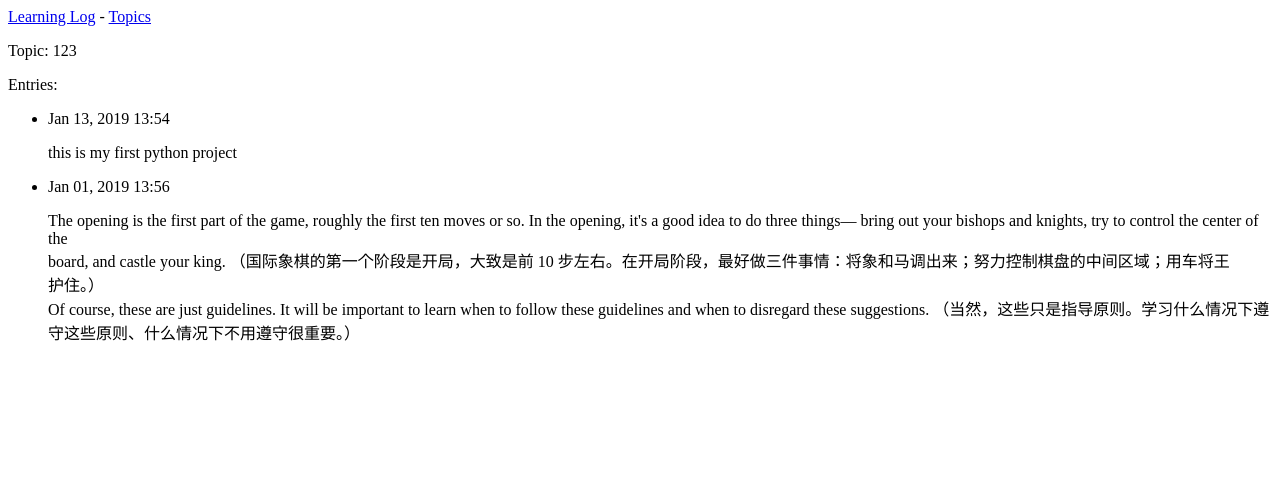
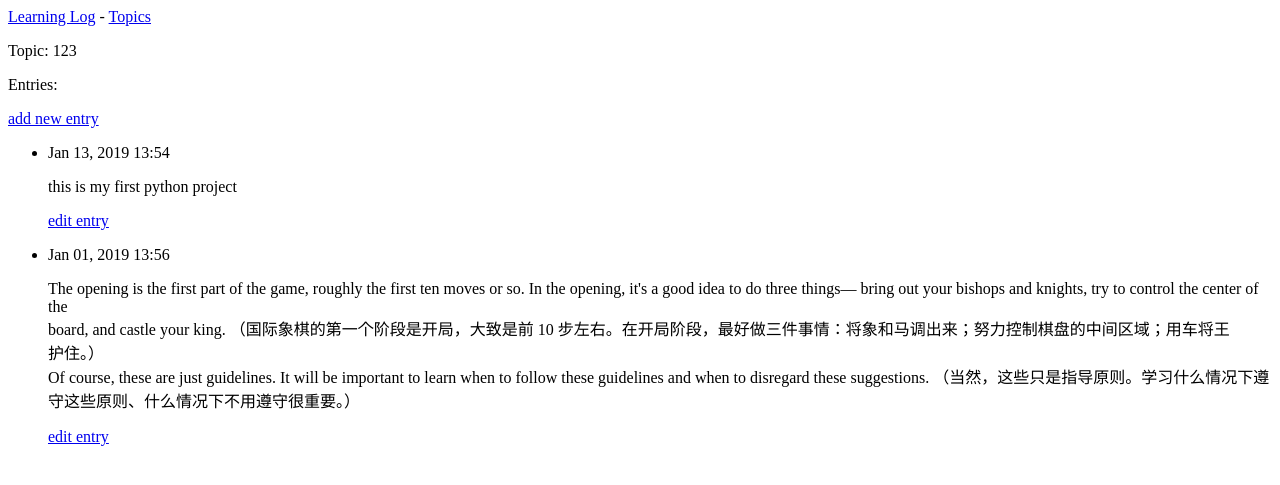
Before and after one commit to MrHonker/learning_logs_remote, a Django app: page /topics/1/ in a window 1280 px wide. Shown: the top 485 px of the page. Run offline with Django 3.2, Linux system fonts and the light colour scheme; data comes from the database, SQL or seed files in the repository; both versions use the stored data as it was after the commit.

Commit message:
完成功能： 添加topic,添加entry，编辑entry 完成至19.1.3

```diff
--- a/learning_logs/templates/learning_logs/topic.html
+++ b/learning_logs/templates/learning_logs/topic.html
@@ -1,17 +1,39 @@
-{% extends 'learning_logs/base.html' %}
+{#{% extends 'learning_logs/base.html' %}#}
+{#{% block content %}#}
+{#  <p>Topic: {{ topic }}</p>#}
+{#  <p>Entries:</p>#}
+{#  <ul>#}
+{#    {% for entry in entries %}#}
+{#      <li>#}
+{#        <p>{{ entry.date_added|date:'M d, Y H:i' }}</p>#}
+{#         <p>{{ entry.text|linebreaks }}</p>#}
+{#      </li>#}
+{#      {% empty %}#}
+{#       <li>#}
+{#         There are no entries for this topic yet.#}
+{#       </li>#}
+{#     {% endfor %}#}
+{#  </ul>#}
+{#{% endblock content %}#}
+
+{% extends "learning_logs/base.html" %}
 {% block content %}
 <p>Topic: {{ topic }}</p>
 <p>Entries:</p>
+<p>
+  <a href="{% url 'learning_logs:new_entry' topic.id %}">add new entry</a>
+</p>
 <ul>
   {% for entry in entries %}
     <li>
       <p>{{ entry.date_added|date:'M d, Y H:i' }}</p>
       <p>{{ entry.text|linebreaks }}</p>
     </li>
+    <p>
+      <a href="{% url 'learning_logs:edit_entry' entry.id %}">edit entry</a>
+    </p>
   {% empty %}
-       <li>
     There are no entries for this topic yet.
-       </li>
   {% endfor %}
 </ul>
 {% endblock content %}
--- a/learning_logs/templates/learning_logs/topics.html
+++ b/learning_logs/templates/learning_logs/topics.html
@@ -11,4 +11,5 @@
         <li>No topics have been added yet.</li>
     {% endfor %}
   </ul>
+    <a href = "{% url 'learning_logs:new_topic' %}">Add a new topic:</a>>
 {% endblock content %}
--- a/learning_logs/urls.py
+++ b/learning_logs/urls.py
@@ -12,5 +12,9 @@ urlpatterns = [
 	path('topics/', views.topics, name='topics'),
 	# path('topics/1/', views.topics, name='topics'),
 	re_path('topics/(?P<topic_id>\d+)/', views.topic, name='topic'),
+	re_path('new_topic/', views.new_topic, name='new_topic'),
+	re_path('new_entry/(?P<topic_id>\d+)/', views.new_entry, name='new_entry'),
+	url('edit_entry/(?P<entry_id>\d+)/', views.edit_entry,
+		name='edit_entry'),
 	#re_path('topics/(?P<topic_id>\d+)/', views.topic, name='topic'),
 ]
--- a/learning_logs/views.py
+++ b/learning_logs/views.py
@@ -1,5 +1,13 @@
 from django.shortcuts import render
 from .models import Topic
+
+from django.shortcuts import render
+from django.http import HttpResponseRedirect
+from django.urls import reverse
+from .forms import TopicForm
+from .models import Topic, Entry
+from .forms import TopicForm, EntryForm
+
 # Create your views here.
 def index(request):
 	"""学习笔记的主页"""
@@ -18,3 +26,52 @@ def topic(request,topic_id):
 	entries = topic.entry_set.order_by('-date_added')
 	context = {'topic': topic, 'entries':entries}
 	return render(request, 'learning_logs/topic.html',context)
+
+def new_topic(request):
+	""""添加新主题"""
+	if request.method != 'POST':
+		#未提交数据：创建一个新表单
+		form = TopicForm()
+	else:
+		# POST提交的数据，对数据进行处理
+		form = TopicForm(request.POST)
+		if form.is_valid():
+			form.save()
+			return HttpResponseRedirect(reverse('learning_logs:topics'))
+	context = {'form':form}
+	return render(request, 'learning_logs/new_topic.html', context)
+
+def new_entry(requst, topic_id):
+	"""在特定的主题中添加新条目"""
+	topic = Topic.objects.get(id = topic_id)
+	if requst.method != 'POST':
+		#未提交数据，创建一个空表单
+		form = EntryForm()
+	else:
+		#POST提交的数据，对数据进行处理
+		form = EntryForm(data=requst.POST)
+		if form.is_valid():
+			new_entry = form.save(commit=False)
+			new_entry.topic = topic
+			new_entry.save()
+			return HttpResponseRedirect(reverse('learning_logs:topic', args=[topic_id]))
+	context = {'topic':topic, 'form': form}
+	return render(requst, 'learning_logs/new_entry.html', context)
+
+def edit_entry(request, entry_id):
+	"""编辑既有条目"""
+	entry = Entry.objects.get(id=entry_id)
+	topic = entry.topic
+
+	if request.method != 'POST':
+		#初次请求，使用当前条目填充表单
+		form = EntryForm(instance=entry)
+	else:
+		form = EntryForm(instance=entry, data=request.POST)
+		if form.is_valid():
+			form.save()
+			return HttpResponseRedirect(reverse('learning_logs:topic',
+												args=[topic.id]))
+
+	context = {'entry':entry, 'topic': topic, 'form':form}
+	return render(request, 'learning_logs/edit_entry.html',context)
```
Also changed, not shown: learning_logs/forms.py (added, +14 -0 lines), learning_logs/templates/learning_logs/edit_entry.html (added, +10 -0 lines), learning_logs/templates/learning_logs/new_entry.html (added, +10 -0 lines), learning_logs/templates/learning_logs/new_topic.html (added, +9 -0 lines), db.sqlite3. Lines whose indentation alone changed are shown as unchanged.
